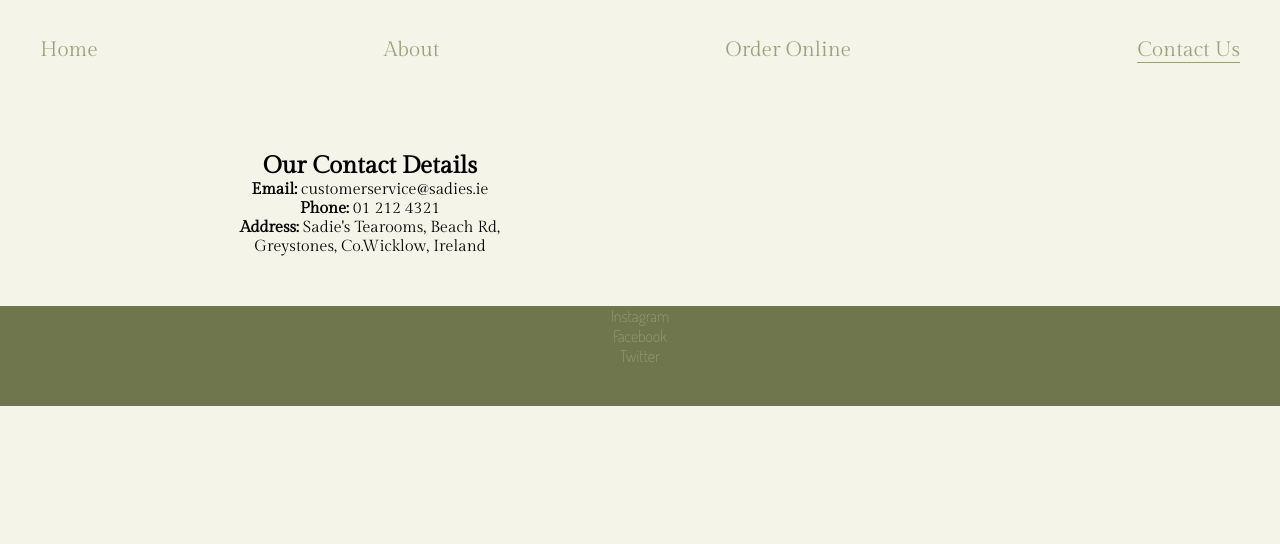
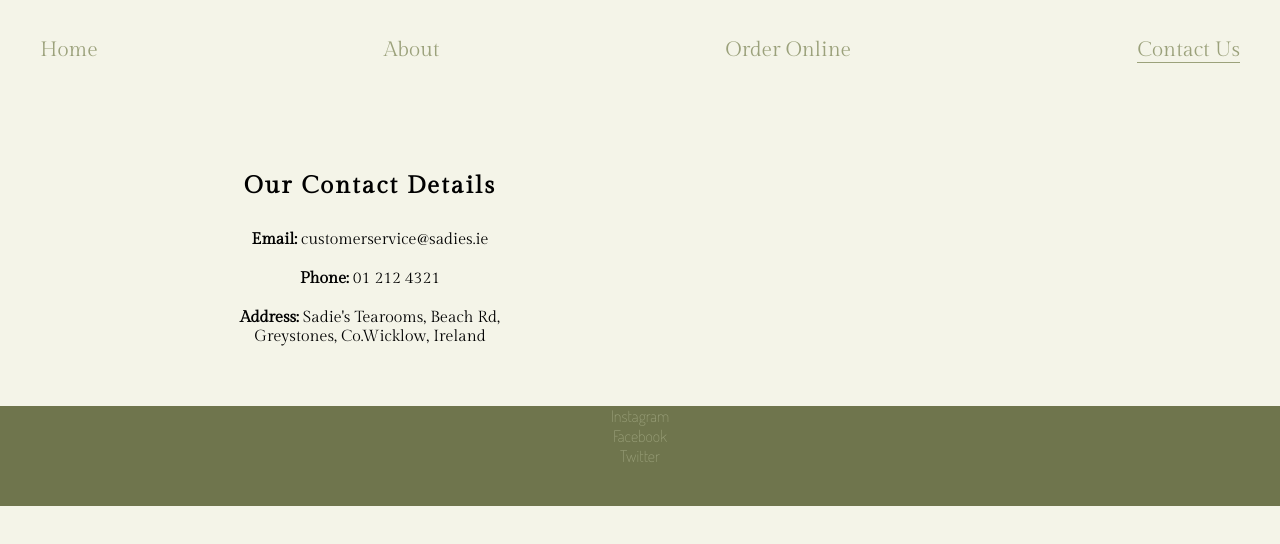
Before and after one commit to sarahob96/Sadies_tearooms, a plain HTML site: page contact.html in a window 1280 px wide. Shown: the part 90-634 px from the top of the page. Drawn offline with Linux system fonts and the light colour scheme.

Commit message:
give both the heading a value for letter-spacing and both the heading and paragraph padding values

```diff
--- a/assets/css/style.css
+++ b/assets/css/style.css
@@ -337,10 +337,13 @@ footer{
 
 #contact-heading{
     font-family: Gilda Display, serif;
+    padding: 20px;
+    letter-spacing: 2px;
 
 }
 
 .contact-us{
     font-family: Gilda Display, serif;
+    padding: 10px;
 
 }
```
